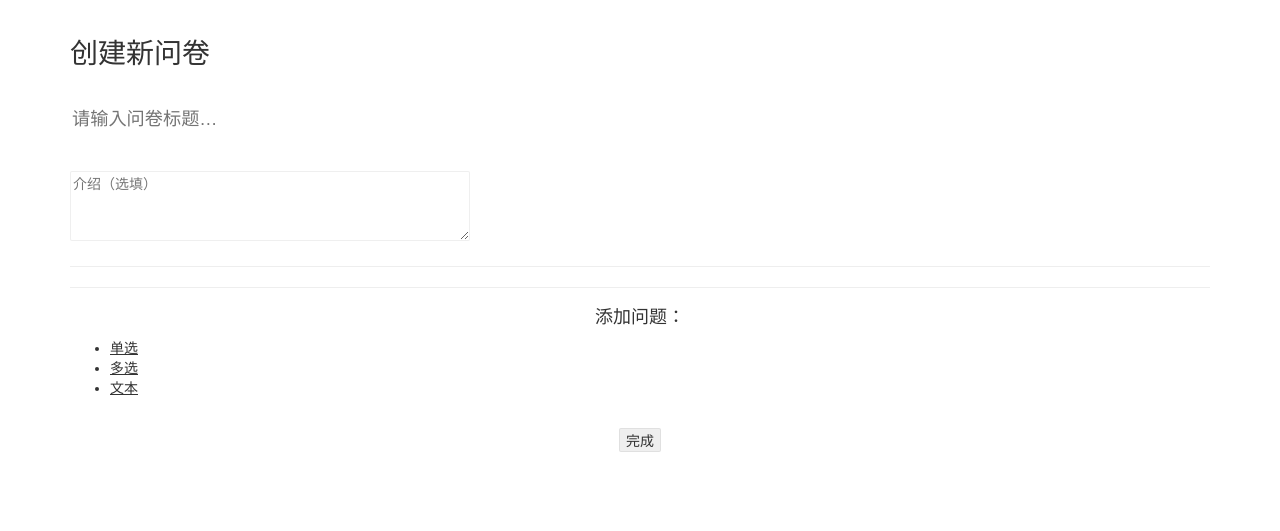
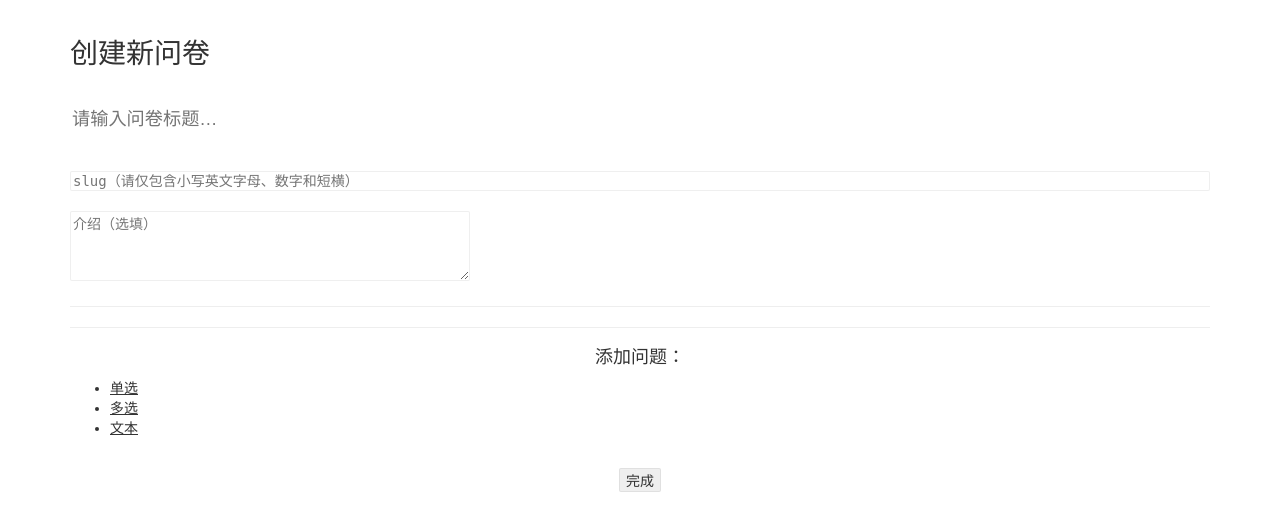
Before and after one commit to kanlac/letsvote, a Flask app: page /originate in a window 1280 px wide. Shown: the part 52-583 px from the top of the page. Run offline with Flask 2, Linux system fonts and the light colour scheme; the visitor is signed in with stand-in values (Sample User, id 1); data comes from the database, SQL or seed files in the repository; some libraries are stand-ins or nearby versions.

Commit message:
manually input slug & update originate style.

```diff
--- a/app/ques/views.py
+++ b/app/ques/views.py
@@ -9,7 +9,7 @@ from datetime import datetime
 from copy import deepcopy
 from flask_login import login_required, current_user
 from pathlib import Path
-import string
+import random
 
 
 @ques.route('/', methods=['GET'])
@@ -135,6 +135,8 @@ def originate():
 			print(f'value_list: {value_list}')
 			if key == 'title':
 				questionnaire['title'] = value_list[0]
+			elif key == 'slug':
+				questionnaire['slug'] = value_list[0]
 			elif key == 'comment':
 				questionnaire['comment'] = value_list[0]
 			elif key.startswith('q'):
@@ -181,9 +183,11 @@ def originate():
 		print('final result:')
 		print(f'{questionnaire}\n\n')
 
-		rm_punc_translator = str.maketrans('', '', string.punctuation)
-		slug = questionnaire['title'].lower().replace(' ', '').translate(rm_punc_translator)
+		slug = questionnaire['slug']
 		file_path = os.path.join(_get_option('DIR'), slug+'.json')
+		if os.path.exists(file_path):
+			slug = questionnaire['slug'] + str(random.randint(100, 999))
+			file_path = os.path.join(_get_option('DIR'), slug +'.json')
 		with open(file_path, 'w', encoding='utf8') as f:
 			json.dump(questionnaire, f, indent=4, ensure_ascii=False)
 		flash('成功创建问卷！分发本页面 URL 即可让用户参与本问卷调查。')
--- a/app/static/css/originate.css
+++ b/app/static/css/originate.css
@@ -23,7 +23,7 @@ input, textarea {
 	text-align: center;
 }
 
-.q-title {
+.questionnaire-title {
 	font-size: 1.3em;
 	width: 100%;
 	font-weight: 500;
@@ -31,10 +31,22 @@ input, textarea {
 	border: none;
 }
 
-.q-comment {
+.questionnaire-slug {
+	width: 100%;
+	color: #333333b0;
+    font-weight: 300;
+    font-family: monospace;
+}
+
+.questionnaire-comment {
 	color: #555;
 }
 
 .new-question {
 	text-decoration: underline;
 }
+
+.q-label {
+	width: 100%;
+	font-weight: 500;
+}
--- a/app/templates/originate.html
+++ b/app/templates/originate.html
@@ -11,8 +11,9 @@
 <h1>创建新问卷</h1><br>
 
 <form method="post" id="form">
-	<input placeholder="请输入问卷标题…" name="title" type="text" class="q-title required"><br><br><br>
-	<textarea class="q-comment" placeholder="介绍（选填）" name="comment"></textarea>
+	<input placeholder="请输入问卷标题…" name="title" type="text" class="questionnaire-title required"><br><br><br>
+	<input placeholder= "slug（请仅包含小写英文字母、数字和短横）" type="text" name="slug" class="questionnaire-slug required" pattern="[a-z\d-]*"><br><br>
+	<textarea class="questionnaire-comment" placeholder="介绍（选填）" name="comment"></textarea>
 	<hr>
 
 	<div id="question-area"></div><hr>
@@ -44,7 +45,7 @@
 	function add_option(q_id) {
 		var list = document.getElementById("q" + q_id + "-list");
 		var opt = document.createElement('li');
-		opt.innerHTML = "<input class='option_item required' type='text' name='q" + q_id + "-option_item'>";
+		opt.innerHTML = "<input class='option_item required' type='text' name='q" + q_id + "-option_item' placeholder='填写选项…'>";
 		list.appendChild(opt);
 
 	}
@@ -83,7 +84,7 @@
 			case 1: q_div.setAttribute('class', 'radio-field');
 					q_div.innerHTML = "<input style='display: none;' name='q" + q_id + "-type' value='radio'>" +
 						"<h4>❧ 单选 ❧</h4>" +
-						"<p>问题：<input type='text' name='q" + q_id + "-label' class='required'></p>" +
+						"<p>问题：<input type='text' name='q" + q_id + "-label' class='q-label required'></p>" +
 						"<p>描述（选填）：<input type='text' name='q" + q_id + "-desc'></p>" +
 						"<p class='option-text'>-- -- 选项 -- --</p>" +
 						"<a class='option-add' onclick='add_option(" + q_id + ")'>add</a>&nbsp;&nbsp;&nbsp;" +
@@ -104,7 +105,7 @@
 			case 2: q_div.setAttribute('class', 'checkbox-field');
 					q_div.innerHTML = "<input style='display: none;' name='q" + q_id + "-type' value='checkbox'>" +
 						"<h4>❧ 多选 ❧</h4>" +
-						"<p>问题：<input type='text' name='q" + q_id + "-label' class='required'></p>" +
+						"<p>问题：<input type='text' name='q" + q_id + "-label' class='q-label required'></p>" +
 						"<p>描述（选填）：<input type='text' name='q" + q_id + "-desc'></p>" +
 						"<p class='option-text'>-- 选项 --</p>" +
 						"<a class='option-add' onclick='add_option(" + q_id + ")'>add</a>&nbsp;&nbsp;&nbsp;" +
@@ -125,7 +126,7 @@
 			case 3: q_div.setAttribute('class', 'text-field');
 					q_div.innerHTML = "<input style='display: none;' name='q" + q_id + "-type' value='text'>" +
 						"<h4>❧ 文本 ❧</h4>" +
-						"<p>问题：<input type='text' name='q" + q_id + "-label' class='required'></p>" +
+						"<p>问题：<input type='text' name='q" + q_id + "-label' class='q-label required'></p>" +
 						"<p>描述（选填）：<input type='text' name='q" + q_id + "-desc'></p>" +
 						"<input type='checkbox' name='q" + q_id + "-is_mandatory'>是否必选<br>" +
 						"<div class='del-question' onclick='del_question(" + q_id + ")'>删除</div><br><br>";
```
